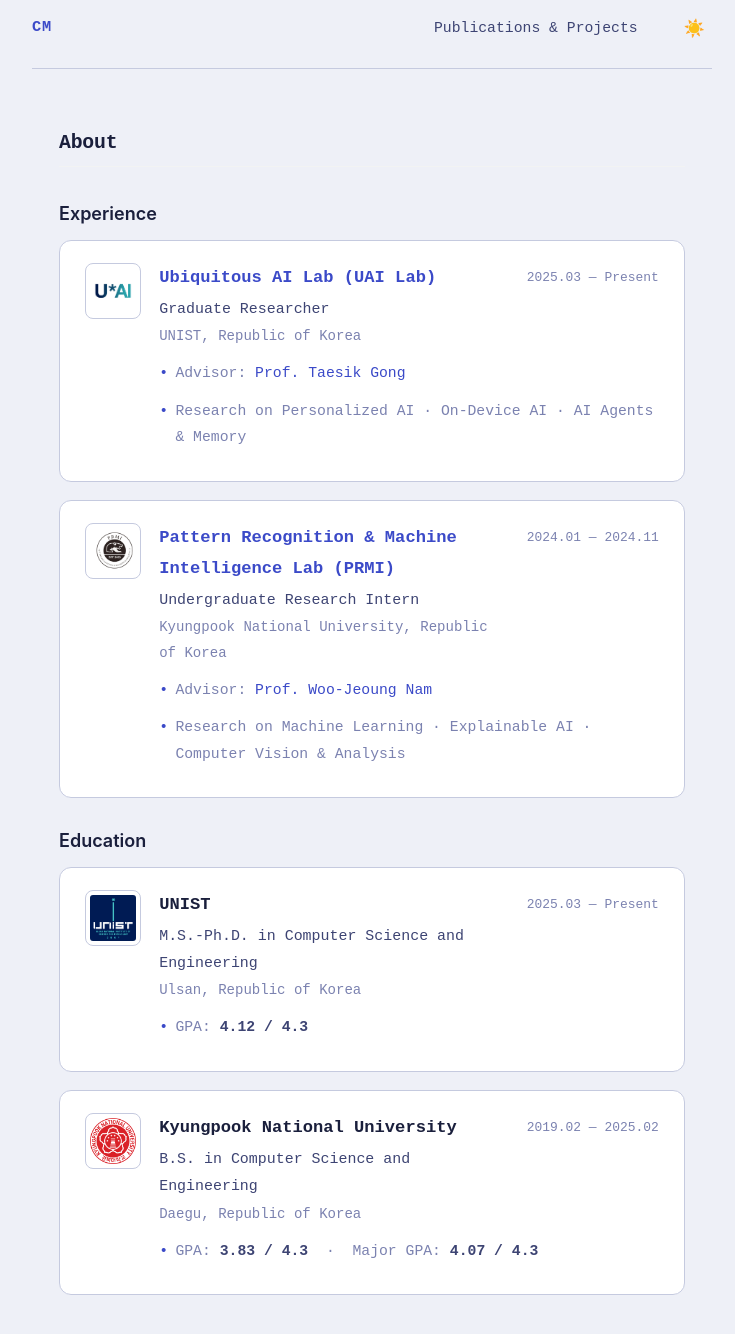
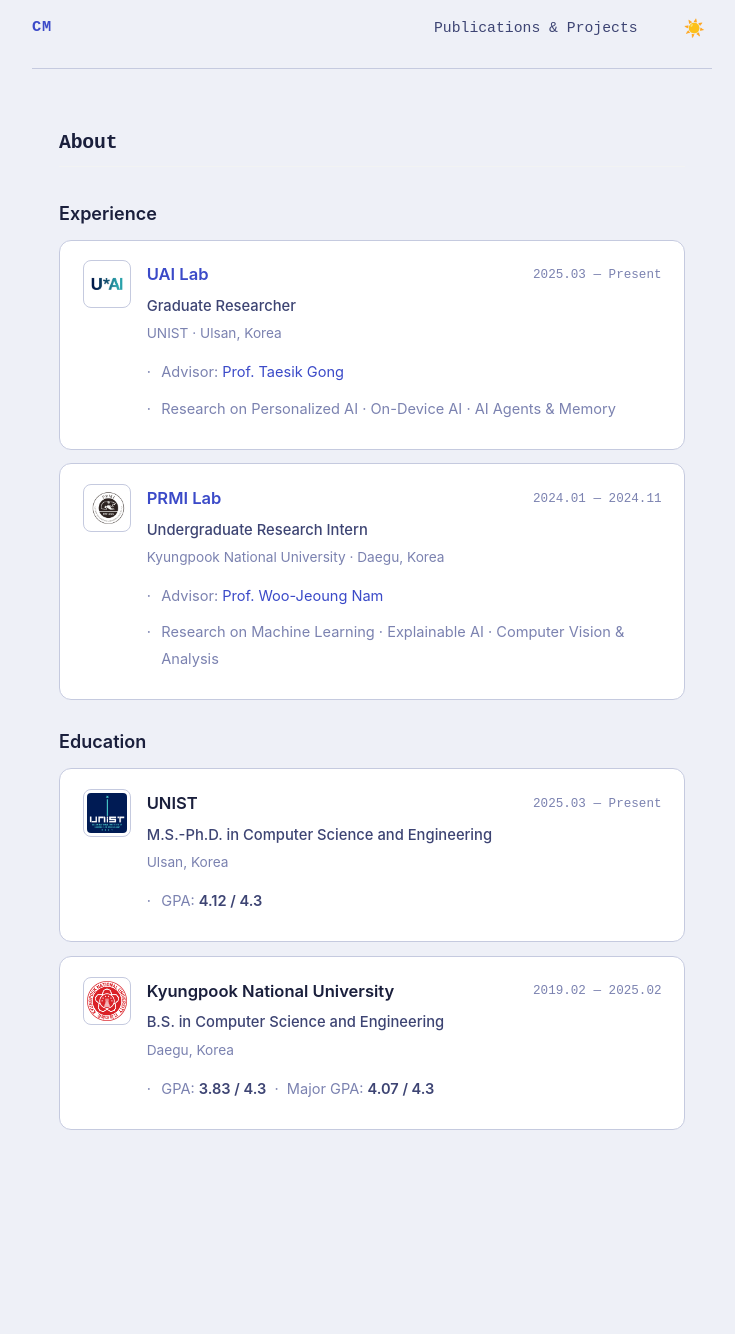
Before and after one commit to CkdalsKong/CkdalsKong.github.io, a Jekyll site: the page built from _pages/about.md, in a window 1280 px wide and 1400 px high, scrolled down 1529 px. Shown: the top 1334 px of the window, without its empty margins (268-1003 px from the left). Built offline with Jekyll 4.4.1, drawn with Linux system fonts in a browser that asks for light colours; a script bundle is joined from its source files by our own code; library files that are not in the unit come from our copies; after the commit the page ends 2790 px from its top, so only the background shows below that.

Commit message:
Redesign experience/education cards with sans-serif and cleaner layout
Co-Authored-By: Claude Sonnet 4.6 <noreply@anthropic.com>

```diff
--- a/_pages/about.md
+++ b/_pages/about.md
@@ -90,9 +90,9 @@ redirect_from:
     <div class="exp-header">
       <img class="exp-logo" src="/images/logo-uai.png" alt="UAI Lab"/>
       <div class="exp-meta">
-        <div class="exp-org"><a href="https://sites.google.com/view/uailab?pli=1" target="_blank" rel="noopener noreferrer">Ubiquitous AI Lab (UAI Lab)</a></div>
+        <div class="exp-org"><a href="https://sites.google.com/view/uailab?pli=1" target="_blank" rel="noopener noreferrer">UAI Lab</a></div>
         <div class="exp-role">Graduate Researcher</div>
-        <div class="exp-place">UNIST, Republic of Korea</div>
+        <div class="exp-place">UNIST · Ulsan, Korea</div>
       </div>
       <div class="exp-period">2025.03 — Present</div>
     </div>
@@ -106,9 +106,9 @@ redirect_from:
     <div class="exp-header">
       <img class="exp-logo" src="/images/logo-prmi.png" alt="PRMI Lab"/>
       <div class="exp-meta">
-        <div class="exp-org"><a href="https://sites.google.com/view/prmi-knu/home" target="_blank" rel="noopener noreferrer">Pattern Recognition &amp; Machine Intelligence Lab (PRMI)</a></div>
+        <div class="exp-org"><a href="https://sites.google.com/view/prmi-knu/home" target="_blank" rel="noopener noreferrer">PRMI Lab</a></div>
         <div class="exp-role">Undergraduate Research Intern</div>
-        <div class="exp-place">Kyungpook National University, Republic of Korea</div>
+        <div class="exp-place">Kyungpook National University · Daegu, Korea</div>
       </div>
       <div class="exp-period">2024.01 — 2024.11</div>
     </div>
@@ -126,7 +126,7 @@ redirect_from:
       <div class="edu-meta">
         <div class="edu-inst">UNIST</div>
         <div class="edu-degree">M.S.-Ph.D. in Computer Science and Engineering</div>
-        <div class="edu-place">Ulsan, Republic of Korea</div>
+        <div class="edu-place">Ulsan, Korea</div>
       </div>
       <div class="edu-period-v2">2025.03 — Present</div>
     </div>
@@ -141,7 +141,7 @@ redirect_from:
       <div class="edu-meta">
         <div class="edu-inst">Kyungpook National University</div>
         <div class="edu-degree">B.S. in Computer Science and Engineering</div>
-        <div class="edu-place">Daegu, Republic of Korea</div>
+        <div class="edu-place">Daegu, Korea</div>
       </div>
       <div class="edu-period-v2">2019.02 — 2025.02</div>
     </div>
--- a/assets/css/main.scss
+++ b/assets/css/main.scss
@@ -491,28 +491,29 @@ a:hover { text-decoration: underline; }
 .exp-card, .edu-card-v2 {
   display: flex;
   flex-direction: column;
-  gap: 0.6rem;
+  gap: 0.75rem;
   background: var(--card-bg);
   border: 1px solid var(--line);
   border-radius: 12px;
-  padding: 1.25rem 1.4rem;
-  margin-bottom: 1rem;
+  padding: 1.1rem 1.25rem;
+  margin-bottom: 0.75rem;
+  font-family: var(--font-sans);
 }
 
 .exp-header, .edu-header-v2 {
   display: flex;
   align-items: flex-start;
-  gap: 1rem;
+  gap: 0.9rem;
 }
 
 .exp-logo, .edu-logo {
-  width: 56px;
-  height: 56px;
+  width: 48px;
+  height: 48px;
   object-fit: contain;
   border-radius: 8px;
   flex-shrink: 0;
   background: #fff;
-  padding: 4px;
+  padding: 3px;
   border: 1px solid var(--line);
 }
 
@@ -522,47 +523,52 @@ a:hover { text-decoration: underline; }
 }
 
 .exp-org, .edu-inst {
+  font-family: var(--font-sans);
   font-weight: 600;
-  font-size: 0.95rem;
+  font-size: 0.92rem;
   color: var(--fg);
-  a { color: inherit; text-decoration: none; &:hover { color: var(--accent); } }
+  a { color: inherit; text-decoration: none; &:hover { text-decoration: underline; } }
 }
 
 .exp-role, .edu-degree {
-  font-size: 0.83rem;
+  font-family: var(--font-sans);
+  font-size: 0.82rem;
+  font-weight: 500;
   color: var(--fg-2);
-  margin-top: 0.1rem;
+  margin-top: 0.15rem;
 }
 
 .exp-place, .edu-place {
-  font-size: 0.78rem;
+  font-family: var(--font-sans);
+  font-size: 0.76rem;
   color: var(--fg-3);
   margin-top: 0.1rem;
 }
 
 .exp-period, .edu-period-v2 {
   font-family: var(--font-mono);
-  font-size: 0.72rem;
+  font-size: 0.7rem;
   color: var(--fg-3);
   white-space: nowrap;
   flex-shrink: 0;
-  padding-top: 0.15rem;
+  padding-top: 0.2rem;
 }
 
 .exp-bullets, .edu-bullets {
   list-style: none;
   padding: 0;
-  margin: 0 0 0 calc(56px + 1rem);
+  margin: 0 0 0 calc(48px + 0.9rem);
   display: flex;
   flex-direction: column;
-  gap: 0.2rem;
+  gap: 0.15rem;
 
   li {
-    font-size: 0.82rem;
+    font-family: var(--font-sans);
+    font-size: 0.81rem;
     color: var(--fg-3);
-    padding-left: 1.1em;
+    padding-left: 1em;
     position: relative;
-    &::before { content: "•"; position: absolute; left: 0; color: var(--accent); }
+    &::before { content: "·"; position: absolute; left: 0; color: var(--fg-3); }
     a { color: var(--accent); text-decoration: none; &:hover { text-decoration: underline; } }
     strong { color: var(--fg-2); font-weight: 600; }
   }
```
